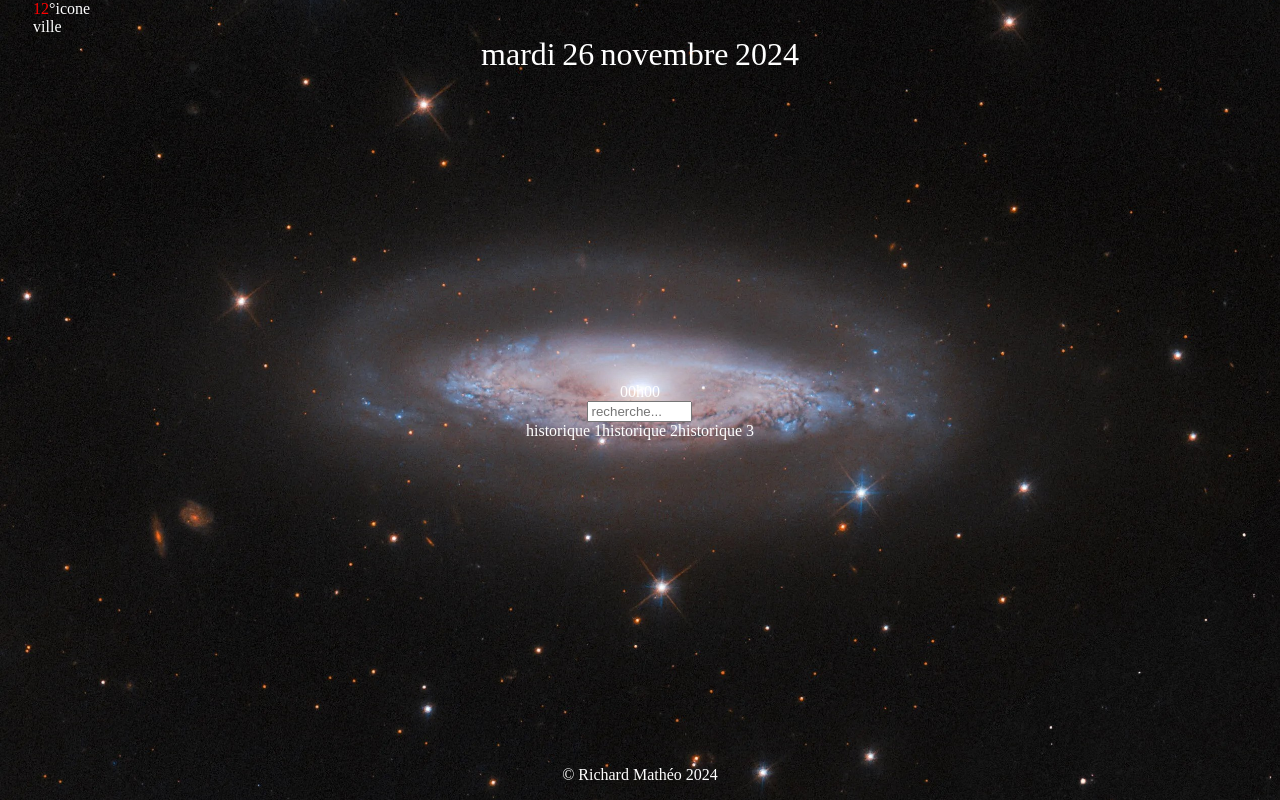
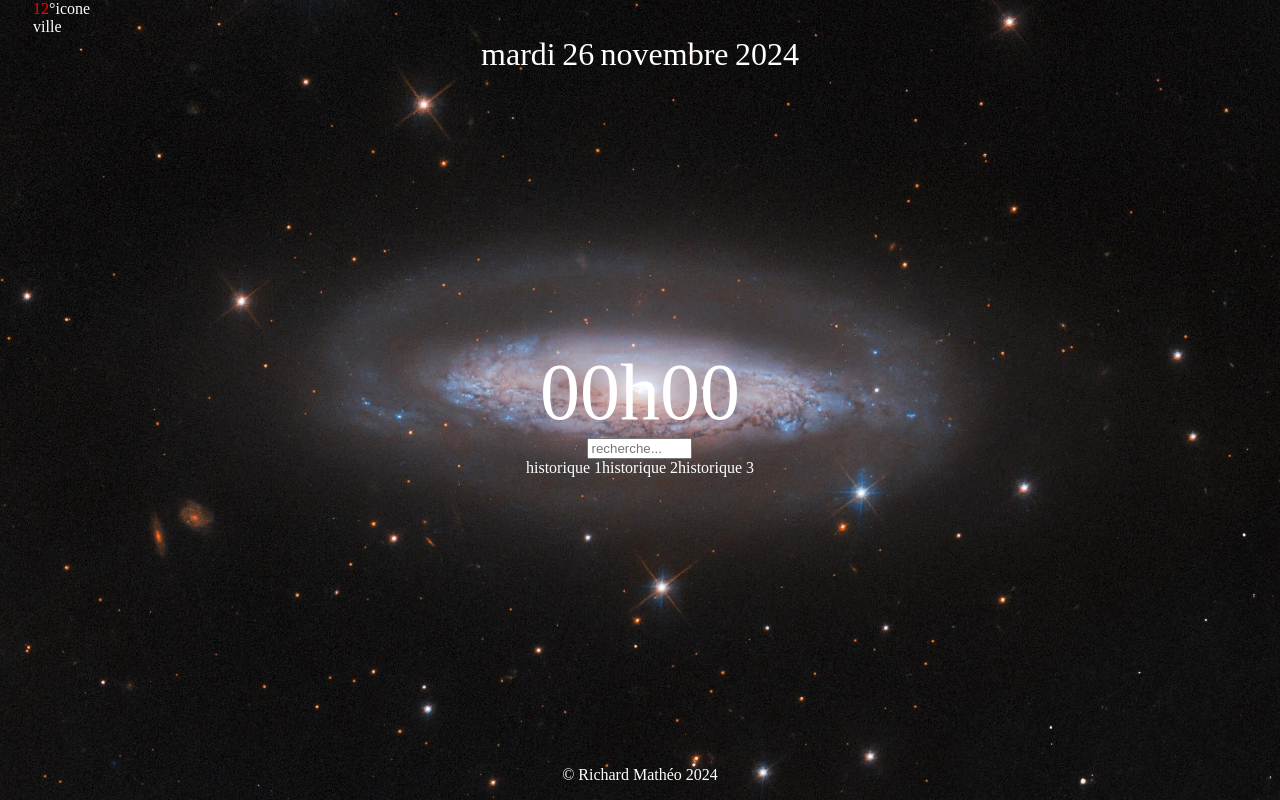
Before and after one commit to Matheotique/momentum, a plain HTML site: page index.html in a window 1280 px wide. Drawn offline with Linux system fonts and the light colour scheme.

Commit message:
fix size hour

```diff
--- a/style/style.css
+++ b/style/style.css
@@ -44,6 +44,7 @@ body {
  flex-direction: row;
  justify-content: center;
 }
+.hour div {font-size: 5em;}
 .search {
   display:flex;
   flex-direction: row;
```
